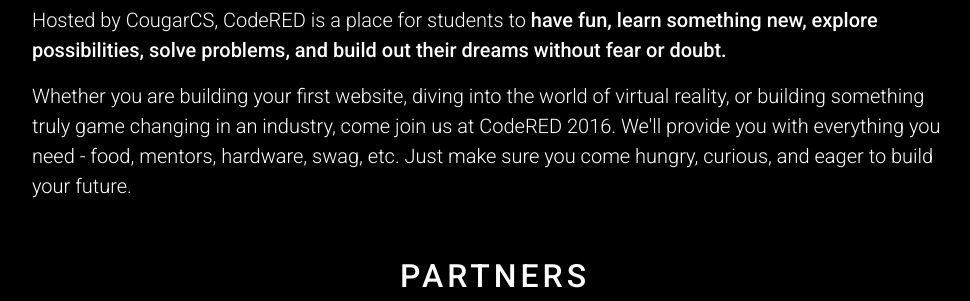
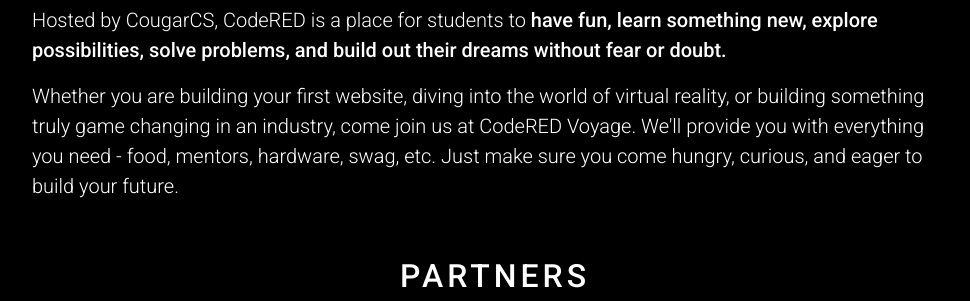
Before and after one commit to UHCodeRED/spring-2020, a website built with Parcel: page index.html in a window 1280 px wide. Shown: the part 1237-1538 px from the top of the page, without its empty margins (145-1115 px from the left). Built offline with nearby package versions, Linux system fonts and the light colour scheme.

Commit message:
Fix year

```diff
--- a/index.html
+++ b/index.html
@@ -51,7 +51,7 @@
 			</p>
 			<p>
 				Whether you are building your first website, diving into the world of virtual reality, or building something truly
-				game changing in an industry, come join us at CodeRED 2016. We'll provide you with everything you need - food,
+				game changing in an industry, come join us at CodeRED Voyage. We'll provide you with everything you need - food,
 				mentors, hardware, swag, etc. Just make sure you come hungry, curious, and eager to build your future.
 			</p>
 		</div>
```
